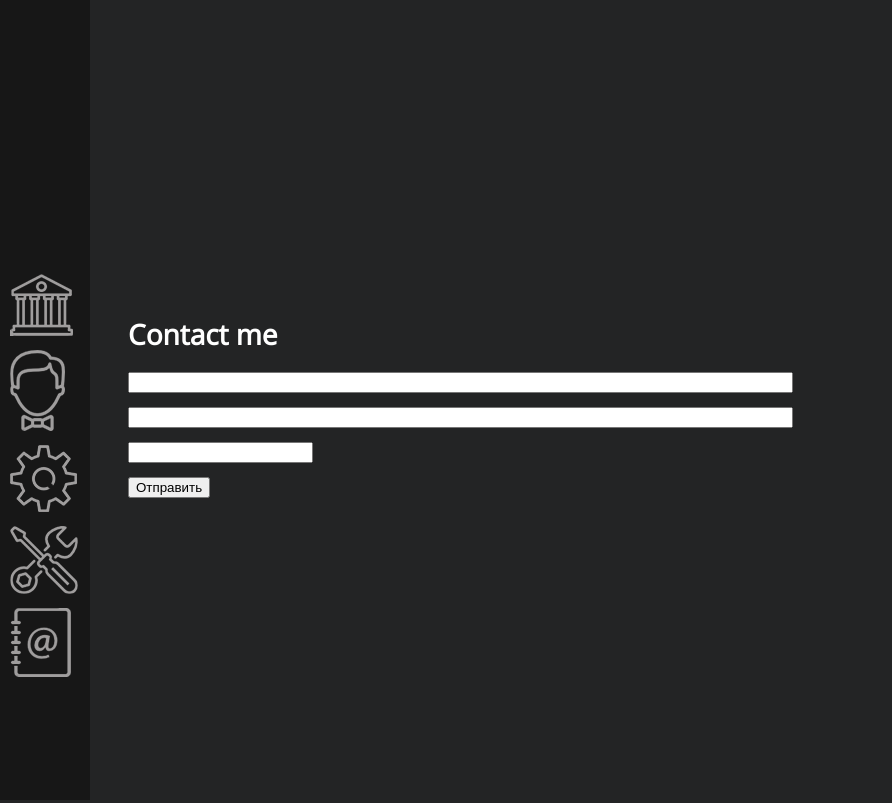
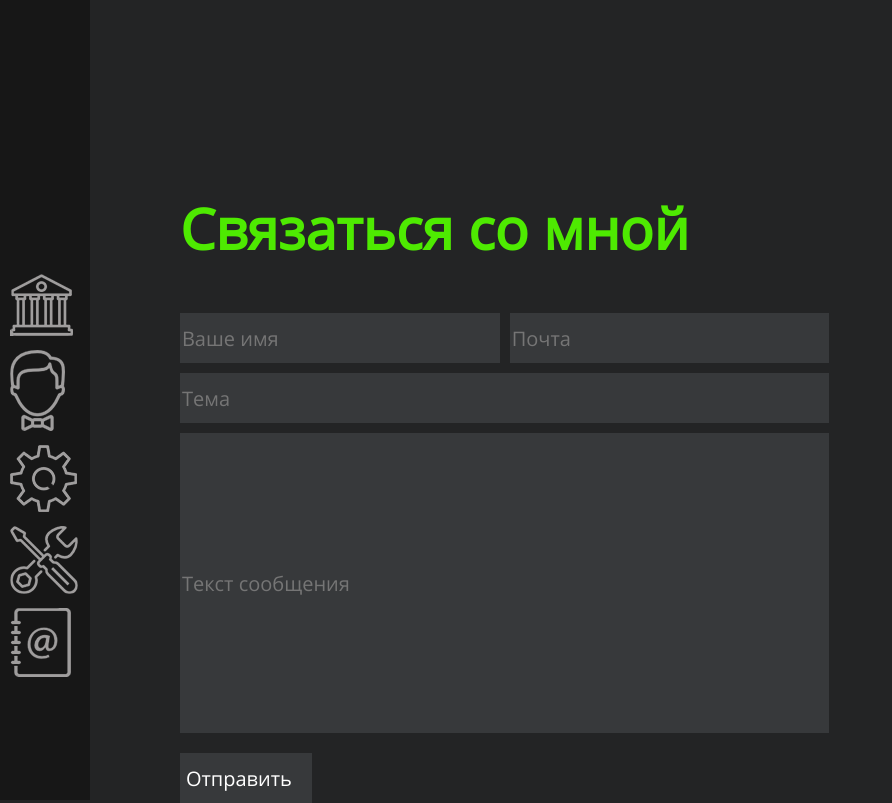
Before and after one commit to AntChatsky/my_site, a Flask app: page /contacts in a window 1280 px wide. Shown: the whole page, without its empty margins (0-892 px from the left). Run offline with Flask 2, Linux system fonts and the light colour scheme; some libraries are stand-ins or nearby versions.

Commit message:
Modified

```diff
--- a/app/__init__.py
+++ b/app/__init__.py
@@ -1,4 +1,4 @@
-from flask import Flask, render_template
+from flask import Flask, render_template, redirect, url_for, flash, request
 from forms import ContactForm
 
 app = Flask(__name__, static_url_path="/static")
@@ -30,6 +30,10 @@ def work_page():
 def contacts_page():
     form = ContactForm()
 
+    if request.method == 'POST' and form.validate():
+        flash("Письмо успешно отправлено!")
+        return redirect(url_for("contacts_page"))
+
     return render_template("contacts.html", form=form)
 
 
--- /dev/null
+++ b/app/forms.py
@@ -0,0 +1,13 @@
+from flask_wtf import Form
+from wtforms import StringField, BooleanField
+from wtforms.validators import DataRequired
+
+
+class ContactForm(Form):
+    name = StringField("name", validators=[DataRequired()],
+                       render_kw={"placeholder": "Ваше имя"})
+    mail = StringField("mail", validators=[DataRequired()],
+                       render_kw={"placeholder": "Почта"})
+    subject = StringField("subject",
+                          render_kw={"placeholder": "Тема"})
+    main = StringField("main", render_kw={"placeholder": "Текст сообщения"})
--- a/app/static/styles/contacts.css
+++ b/app/static/styles/contacts.css
@@ -1 +1,63 @@
 @import "style.css";
+
+h1 {
+    color: #4EEA01;
+    font-size: 4rem;
+}
+
+.container {
+    width: 80%;
+}
+
+.text-block {
+    top: 20%;
+    padding-left: 8%;
+}
+
+.contact-table {
+    display: flex;
+    flex-direction: column;
+    width: 70%;
+}
+
+.row {
+    display: flex;
+    flex-direction: row;
+    padding: 0;
+    margin: 0;
+}
+
+input {
+    background: #37393b;
+    box-sizing: border-box;
+    border: none;
+    text-align: left;
+    font: 20px "Open Sans";
+    color: white;
+    margin: 10px 10px 0 0;
+    height: 50px;
+    width: inherit;
+}
+
+.row1 input {
+    flex-grow: 1;
+}
+
+.row2 input {
+    flex-grow: 2;
+}
+
+.row3 {
+    height: 300px;
+}
+
+.row3 input {
+    flex-grow: 2;
+    height: inherit;
+}
+
+.submit {
+    cursor: pointer;
+    margin-top: 30px;
+    width: 20%;
+}
--- a/app/static/styles/info.css
+++ b/app/static/styles/info.css
@@ -32,6 +32,7 @@ a:hover {
 }
 
 .hologram {
+    cursor: pointer;
     position: absolute;
     top: 15%;
     right: 0;
--- a/app/static/styles/style.css
+++ b/app/static/styles/style.css
@@ -28,7 +28,6 @@ body {
     z-index: 3;
     width: 90px;
     height: 100%;
-    min-height: 500px;
 }
 
 .menu {
--- a/app/templates/contacts.html
+++ b/app/templates/contacts.html
@@ -5,19 +5,20 @@
 <link rel="stylesheet" href="../static/styles/contacts.css">
 {% endblock %}
 {% block text_block %}
-<h1>Contact me</h1>
-<form action="" method="post" name="contact">
+<h1>Связаться со мной</h1>
+<form action="" method="post" name="contact" class="contact-table">
     {{ form.hidden_tag() }}
-    <div class="top">
-        <p>{{form.name(size=80)}}</p>
-        <p>{{form.mail(size=80)}}</p>
-    </div>
-    <div class="main">
-        <p>{{form.main()}}</p>
-    </div>
-    <div class="bottom">
-        <p><input type="submit" value="Отправить"></p>
-    </div>
+    <ul class="row row1">
+        {{form.name}}
+        {{form.mail}}
+    </ul>
+    <ul class="row row2">
+        {{form.subject}}
+    </ul>
+    <ul class="row row3">
+        {{form.main}}
+    </ul>
+    <input class="submit" type="submit" value="Отправить">
 </form>
 {% endblock %}
 {% block js_scripts %}<script src="../static/scripts/contacts.js"></script>{% endblock %}
--- a/forms.py
+++ /dev/null
@@ -1,9 +0,0 @@
-from flask.ext.wtf import Form
-from wtforms import StringField, BooleanField
-from wtforms.validators import DataRequired
-
-
-class ContactForm(Form):
-    name = StringField("name", validators=[DataRequired()])
-    mail = StringField("mail", validators=[DataRequired()])
-    main = StringField("main", validators=[DataRequired()])
--- a/requirements.txt
+++ b/requirements.txt
@@ -1,3 +1,4 @@
 flask
 Flask-Mail
 Flask-WTF
+wtforms
```
Also changed, not shown: app/index.html (deleted, +0 -41 lines).
